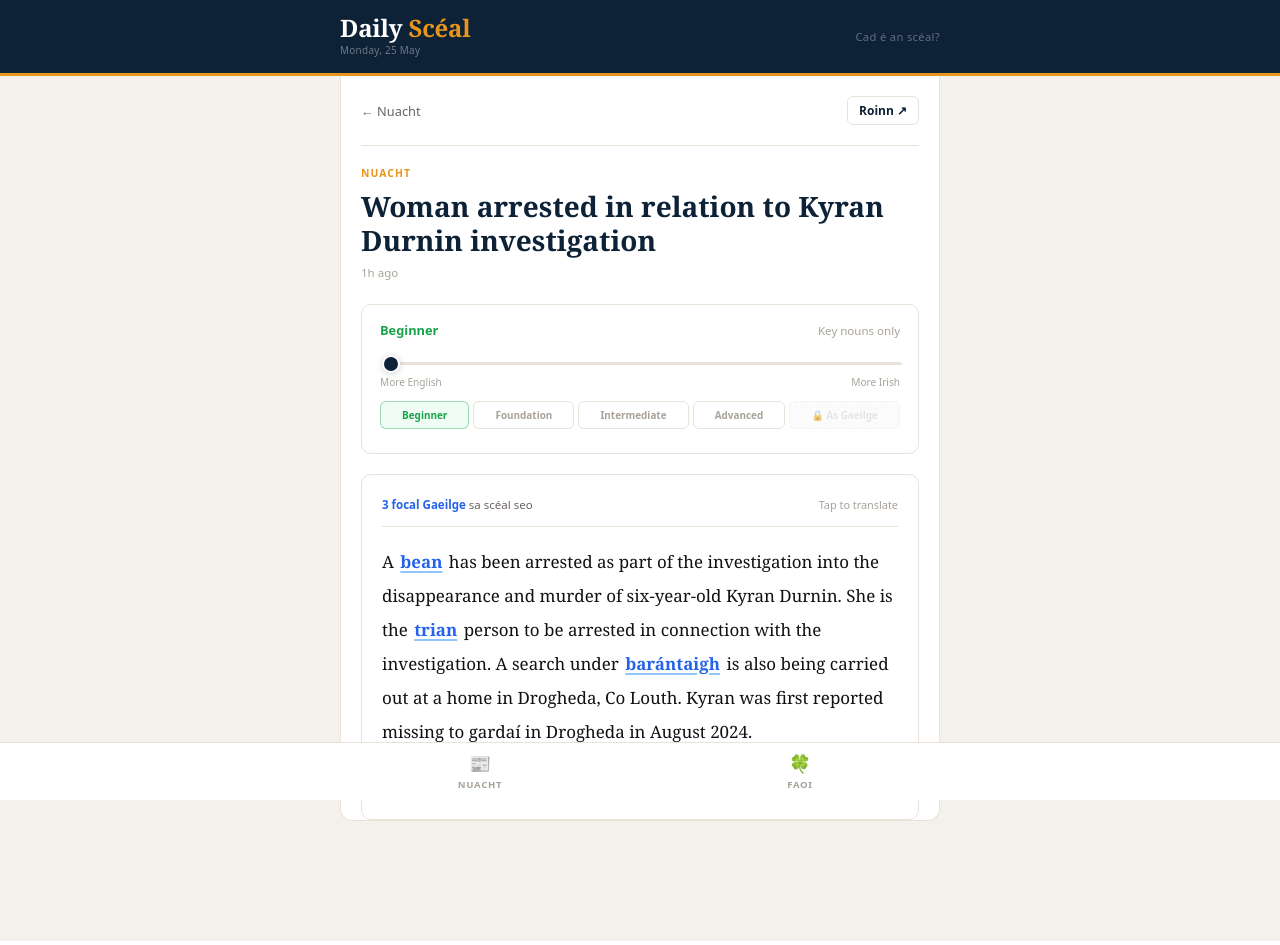
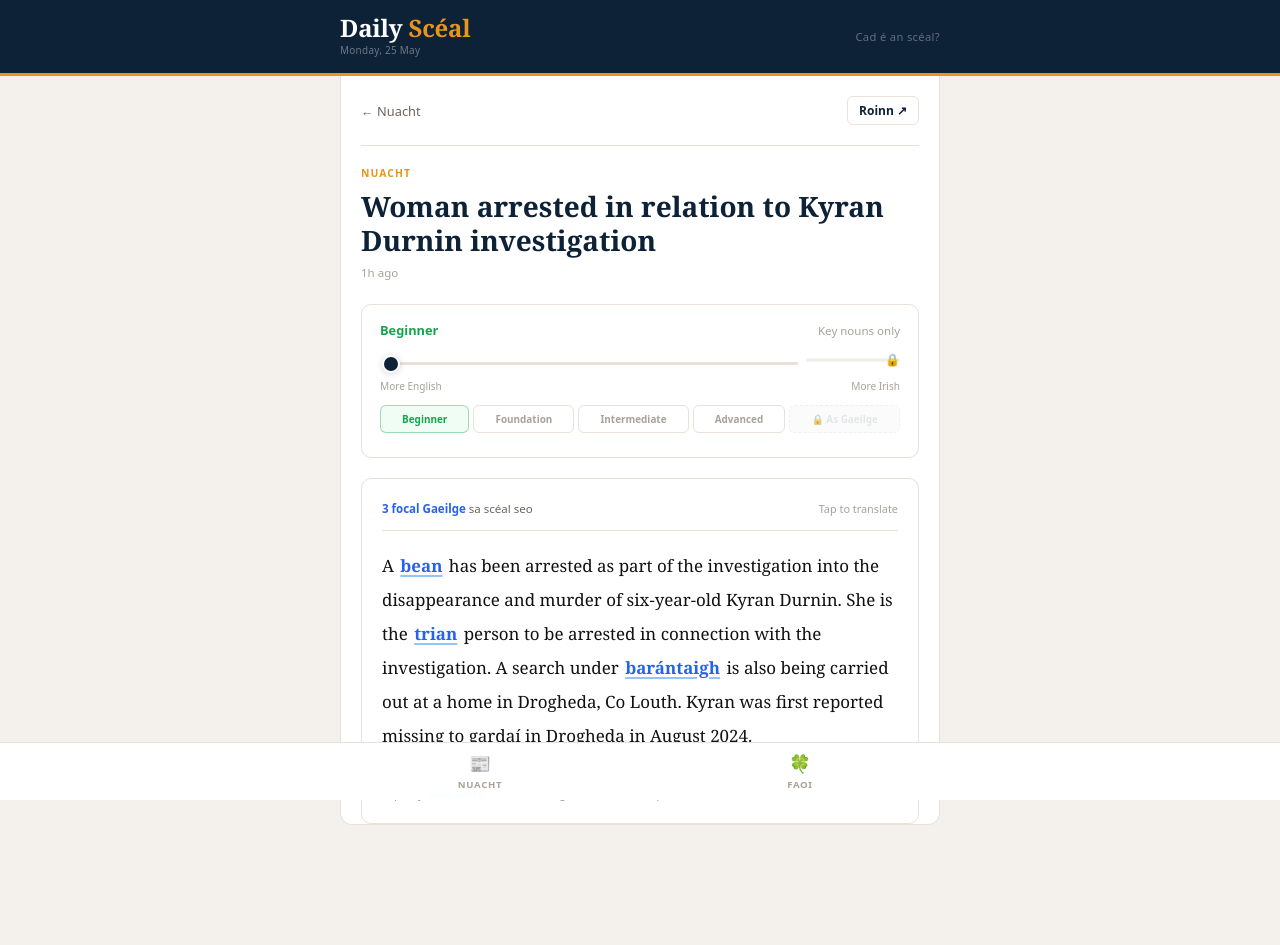
Before and after one commit to joelucadooley/daily-sceal, a React (Vite) app: page / in a window 1280 px wide. Both pictures are taken after a click on the element 640 px from the left and 144 px from the top of the page. Built offline with nearby package versions, Linux system fonts and the light colour scheme.

Commit message:
Update App.jsx

```diff
--- a/src/App.jsx
+++ b/src/App.jsx
@@ -253,9 +253,14 @@ function ReadingView({ story, onBack }) {
           <span style={{ fontFamily: "system-ui, sans-serif", fontSize: "0.8rem", fontWeight: 700, color: level.color }}>{level.label}</span>
           <span style={{ fontFamily: "system-ui, sans-serif", fontSize: "0.72rem", color: C.faint }}>{level.tip}</span>
         </div>
-        <input type="range" min={0} max={3} step={1} value={SNAP_LEVELS.indexOf(pct)}
-          onChange={e => { setPct(SNAP_LEVELS[+e.target.value]); setActiveWord(null); }}
-          style={{ width: "100%", cursor: "pointer", marginBottom: 10 }} />
+        <div style={{ position: "relative", marginBottom: 10 }}>
+          <input type="range" min={0} max={3} step={1} value={SNAP_LEVELS.indexOf(pct)}
+            onChange={e => { setPct(SNAP_LEVELS[+e.target.value]); setActiveWord(null); }}
+            style={{ width: "80%", cursor: "pointer" }} />
+          <div style={{ position: "absolute", right: 0, top: "50%", transform: "translateY(-50%)", width: "18%", height: 3, background: "#f0ede8", borderRadius: 2, display: "flex", alignItems: "center", justifyContent: "flex-end" }}>
+            <span style={{ fontSize: "0.75rem", marginRight: 0 }}>🔒</span>
+          </div>
+        </div>
         <div style={{ display: "flex", justifyContent: "space-between", fontFamily: "system-ui, sans-serif", fontSize: "0.63rem", color: C.faint, marginBottom: 12 }}>
           <span>More English</span><span>More Irish</span>
         </div>
```
